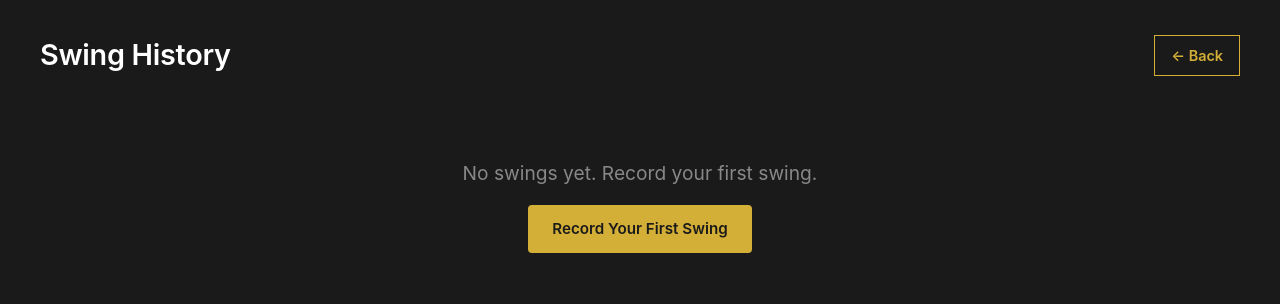
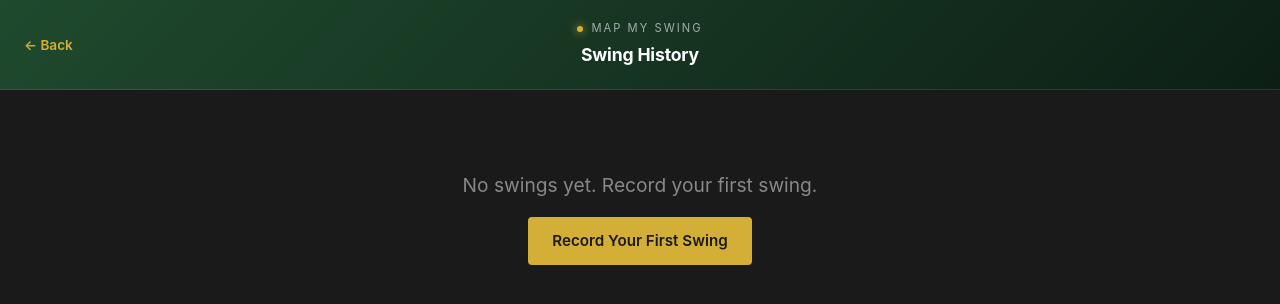
Before and after one commit to professorfalken1942-hash/map-my-swing, a Next.js app: page /history in a window 1280 px wide. Shown: the top 304 px of the page. Built offline with nearby package versions, Linux system fonts and the light colour scheme.

Commit message:
Add PageHeader with green gradient across all screens

```diff
--- a/app/history/page.tsx
+++ b/app/history/page.tsx
@@ -2,6 +2,7 @@
 
 import { useState, useEffect } from 'react'
 import Link from 'next/link'
+import PageHeader from '@/components/PageHeader'
 import {
   LineChart,
   Line,
@@ -107,25 +108,16 @@ export default function HistoryPage() {
   }
 
   return (
-    <div style={{ minHeight: '100vh', background: '#1a1a1a', color: '#fff', padding: '2rem 1rem' }}>
-      <div style={{ maxWidth: '1200px', margin: '0 auto' }}>
-        {/* Header */}
-        <div style={{ display: 'flex', justifyContent: 'space-between', alignItems: 'center', marginBottom: '2rem' }}>
-          <h1 style={{ fontSize: '1.8rem', fontWeight: 600, margin: 0 }}>Swing History</h1>
-          <Link href="/" style={{
-            background: 'transparent',
-            border: '1px solid #d4af37',
-            color: '#d4af37',
-            padding: '0.5rem 1rem',
-            fontWeight: 600,
-            cursor: 'pointer',
-            fontSize: '0.9rem',
-            textDecoration: 'none',
-            display: 'inline-block',
-          }}>
+    <div style={{ minHeight: '100vh', background: '#1a1a1a', color: '#fff' }}>
+      <PageHeader
+        title="Swing History"
+        leftAction={
+          <Link href="/" style={{ color: '#d4af37', textDecoration: 'none', fontSize: '0.85rem', fontWeight: 600 }}>
             ← Back
           </Link>
-        </div>
+        }
+      />
+      <div style={{ maxWidth: '1200px', margin: '0 auto', padding: '2rem 1rem' }}>
 
         {sessions.length === 0 ? (
           // Empty state
--- a/app/page.tsx
+++ b/app/page.tsx
@@ -7,6 +7,7 @@ import CameraScreen from '@/components/CameraScreen'
 import VideoPlayer from '@/components/VideoPlayer'
 import MetricCards from '@/components/MetricCards'
 import FeedbackPanel from '@/components/FeedbackPanel'
+import PageHeader from '@/components/PageHeader'
 import { saveSwingSession, generateSessionId } from '@/lib/storage'
 
 type Screen = 'splash' | 'camera' | 'playback'
@@ -95,59 +96,34 @@ export default function HomePage() {
     <div style={{ minHeight: '100vh', background: '#1a1a1a', color: '#fff' }}>
       {screen === 'camera' ? (
         <div style={{ minHeight: '100vh', display: 'flex', flexDirection: 'column' }}>
-          {/* Camera header with History link */}
-          <div style={{ padding: '1rem', display: 'flex', justifyContent: 'flex-end', borderBottom: '1px solid #333' }}>
-            <Link href="/history" style={{
-              color: '#d4af37',
-              textDecoration: 'none',
-              fontSize: '0.9rem',
-              fontWeight: 600,
-              cursor: 'pointer',
-              padding: '0.5rem 1rem',
-            }}>
-              View History
-            </Link>
-          </div>
+          <PageHeader
+            title="Record Your Swing"
+            rightAction={
+              <Link href="/history" style={{ color: '#d4af37', textDecoration: 'none', fontSize: '0.85rem', fontWeight: 600 }}>
+                History
+              </Link>
+            }
+          />
           <CameraScreen onRecordComplete={handleRecordComplete} onCancel={() => setScreen('camera')} />
         </div>
       ) : (
-        <div style={{ padding: '2rem 1rem', minHeight: '100vh', display: 'flex', flexDirection: 'column' }}>
-          {/* Header with back button */}
-          <div style={{ display: 'flex', justifyContent: 'space-between', alignItems: 'center', marginBottom: '2rem', maxWidth: '1000px', margin: '0 auto 2rem' }}>
-            <h1 style={{ fontSize: '1.8rem', fontWeight: 600, margin: 0 }}>Your Swing</h1>
-            <div style={{ display: 'flex', gap: '1rem' }}>
-              <Link href="/history" style={{
-                background: 'transparent',
-                border: '1px solid #d4af37',
-                color: '#d4af37',
-                padding: '0.5rem 1rem',
-                fontWeight: 600,
-                cursor: 'pointer',
-                fontSize: '0.9rem',
-                textDecoration: 'none',
-                display: 'inline-block',
-              }}>
-                📊 History
+        <div style={{ minHeight: '100vh', display: 'flex', flexDirection: 'column' }}>
+          <PageHeader
+            title="Your Swing"
+            leftAction={
+              <button onClick={handleReset} style={{ background: 'transparent', border: 'none', color: '#d4af37', fontWeight: 600, cursor: 'pointer', fontSize: '0.85rem', padding: 0 }}>
+                ← New Swing
+              </button>
+            }
+            rightAction={
+              <Link href="/history" style={{ color: '#d4af37', textDecoration: 'none', fontSize: '0.85rem', fontWeight: 600 }}>
+                History
               </Link>
-              <button
-                onClick={handleReset}
-                style={{
-                  background: 'transparent',
-                  border: '1px solid #d4af37',
-                  color: '#d4af37',
-                  padding: '0.5rem 1rem',
-                  fontWeight: 600,
-                  cursor: 'pointer',
-                  fontSize: '0.9rem',
-                }}
-              >
-                ← Record New Swing
-              </button>
-            </div>
-          </div>
+            }
+          />
 
           {/* Main analysis grid */}
-          <div style={{ flex: 1, maxWidth: '1000px', margin: '0 auto', width: '100%' }}>
+          <div style={{ flex: 1, maxWidth: '1000px', margin: '0 auto', width: '100%', padding: '2rem 1rem' }}>
             <div style={{ display: 'grid', gridTemplateColumns: '2fr 1fr', gap: '2rem' }}>
               {/* Video + Overlay */}
               <div>
--- /dev/null
+++ b/components/PageHeader.tsx
@@ -0,0 +1,46 @@
+'use client'
+
+interface PageHeaderProps {
+  title: string
+  leftAction?: React.ReactNode
+  rightAction?: React.ReactNode
+}
+
+export default function PageHeader({ title, leftAction, rightAction }: PageHeaderProps) {
+  return (
+    <div
+      style={{
+        background: 'linear-gradient(135deg, #1f4a2e 0%, #0d1f15 100%)',
+        padding: '1.25rem 1.5rem',
+        display: 'flex',
+        alignItems: 'center',
+        justifyContent: 'space-between',
+        gap: '1rem',
+        borderBottom: '1px solid rgba(212,175,55,0.15)',
+      }}
+    >
+      {/* Left */}
+      <div style={{ minWidth: '80px' }}>
+        {leftAction}
+      </div>
+
+      {/* Title */}
+      <div style={{ textAlign: 'center', flex: 1 }}>
+        <div style={{ display: 'flex', alignItems: 'center', justifyContent: 'center', gap: '0.5rem' }}>
+          <span style={{ width: '6px', height: '6px', borderRadius: '50%', background: '#d4af37', boxShadow: '0 0 8px #d4af37', flexShrink: 0 }} />
+          <span style={{ fontSize: '0.7rem', letterSpacing: '0.18em', color: 'rgba(255,255,255,0.6)', textTransform: 'uppercase' }}>
+            MAP MY SWING
+          </span>
+        </div>
+        <h1 style={{ fontSize: '1.1rem', fontWeight: 700, margin: '0.2rem 0 0', color: '#fff', letterSpacing: '-0.01em' }}>
+          {title}
+        </h1>
+      </div>
+
+      {/* Right */}
+      <div style={{ minWidth: '80px', display: 'flex', justifyContent: 'flex-end' }}>
+        {rightAction}
+      </div>
+    </div>
+  )
+}
```
Also changed, not shown: components/CameraScreen.tsx (+7 -18 lines).
